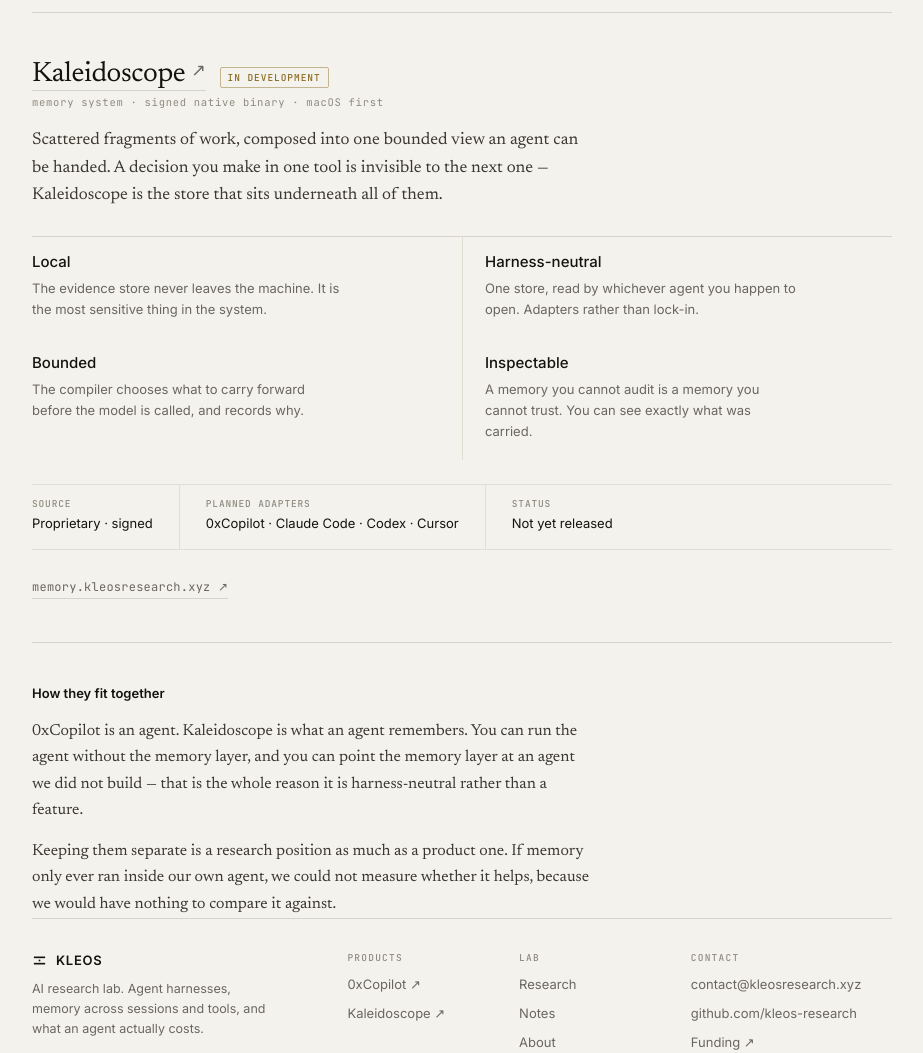
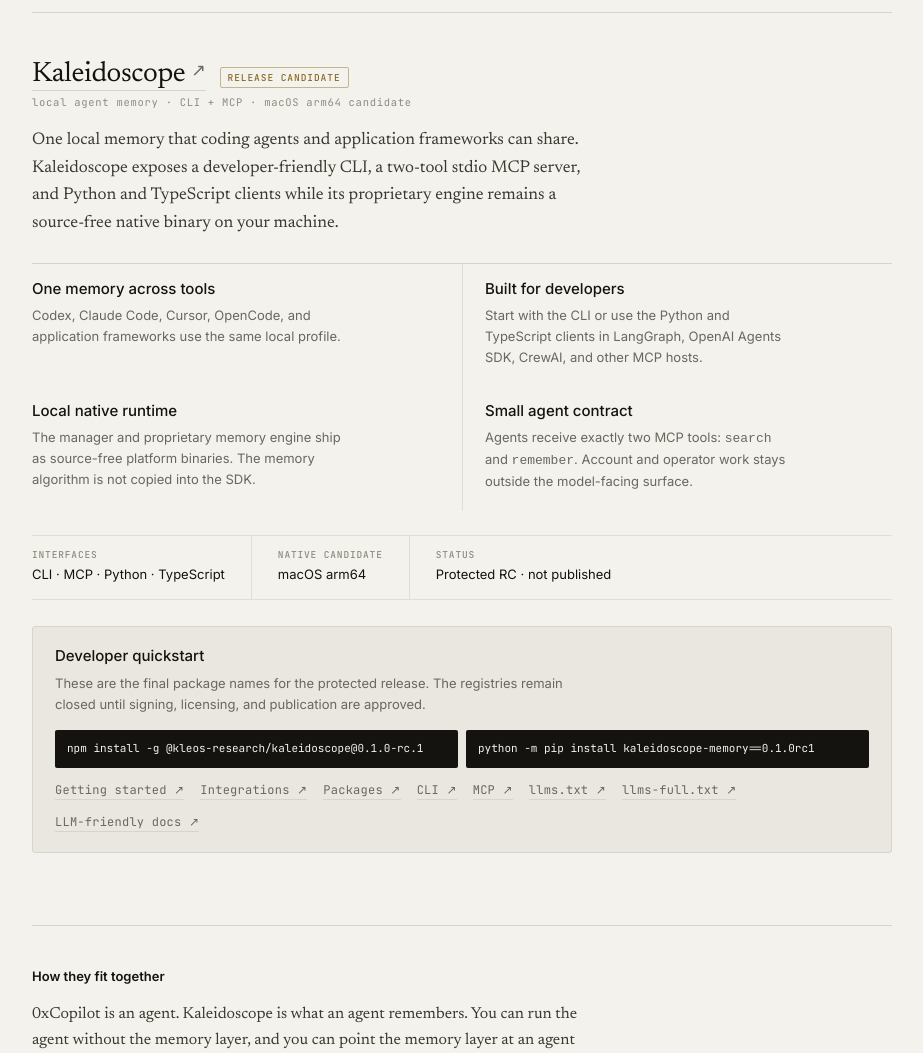
Before and after one commit to kleos-research/kleosresearch.xyz, a plain HTML site: page products/index.html in a window 1280 px wide. Shown: the part 1140-2193 px from the top of the page, without its empty margins (178-1101 px from the left). Drawn offline with Linux system fonts and the light colour scheme.

Commit message:
feat: prepare Kaleidoscope release site

```diff
--- a/products/index.html
+++ b/products/index.html
@@ -5,6 +5,13 @@
 <meta name="viewport" content="width=device-width,initial-scale=1">
 <meta name="virtual-protocol-site-verification" content="92f94892b6d9f37d2e569bdf6ffd46b1" />
 <title>Products — Kleos</title>
+<meta name="description" content="Kleos products: 0xCopilot and Kaleidoscope, local memory for AI agents through CLI, MCP, Python, and TypeScript.">
+<link rel="canonical" href="https://kleosresearch.xyz/products/">
+<link rel="alternate" type="text/plain" href="/llms.txt" title="Kleos Research for language models">
+<meta property="og:type" content="website">
+<meta property="og:title" content="Products — Kleos">
+<meta property="og:description" content="0xCopilot is the agent. Kaleidoscope is the local memory layer agents share.">
+<meta property="og:url" content="https://kleosresearch.xyz/products/">
 <link rel="icon" href="/favicon.svg" type="image/svg+xml">
 <link rel="icon" href="/favicon-32.png" sizes="32x32" type="image/png">
 <link rel="icon" href="/favicon.ico" sizes="16x16 32x32">
@@ -78,6 +85,13 @@
 .go{font:400 12px/1 'JetBrains Mono',monospace;color:var(--muted);letter-spacing:.02em;border-bottom:1px solid var(--rule);padding-bottom:3px}
 .go:hover{color:var(--ink);border-color:var(--ink)}
 
+.quickstart{margin:2px 0 26px;padding:20px 22px;background:var(--raised);border:1px solid var(--rule);border-radius:3px}
+.quickstart h3{margin:0 0 8px;font:500 var(--md)/1.2 Inter,sans-serif}
+.quickstart p{margin:0 0 15px;font-size:var(--sm);line-height:1.6;color:var(--muted);max-width:62ch}
+.commands{display:grid;grid-template-columns:1fr 1fr;gap:8px;margin-bottom:16px}
+.command{display:block;overflow-x:auto;padding:11px 12px;background:var(--ink);color:var(--bg);font:400 11px/1.45 'JetBrains Mono',monospace;white-space:nowrap;border-radius:2px}
+.actions{display:flex;flex-wrap:wrap;gap:16px}
+
 .rel{padding:44px 0 0}
 .rel h2{margin:0 0 18px;font:600 var(--sm)/1 Inter,sans-serif}
 .rel p{margin:0 0 14px;max-width:62ch;font:400 16px/1.66 Newsreader,Georgia,serif;color:var(--body)}
@@ -128,6 +142,7 @@
   .facts{flex-wrap:wrap}
   .fact+.fact{padding-left:0;border-left:none}
   .adapters{grid-template-columns:1fr 1fr}
+  .commands{grid-template-columns:1fr}
   .actions{flex-wrap:wrap;gap:12px}
   .strip .inner{height:auto;padding:10px 0;flex-wrap:wrap;gap:5px 10px}
   .strip .d{flex-basis:100%}
@@ -170,7 +185,7 @@
       </a>
       <a class="pcard" href="https://memory.kleosresearch.xyz">
         <span class="pc-n">Kaleidoscope</span>
-        <span class="pc-d">The memory layer underneath it. In development.</span>
+        <span class="pc-d">Local memory for agents through CLI, MCP, Python, and TypeScript.</span>
         <span class="pc-g">memory.kleosresearch.xyz ↗</span>
       </a>
     </div>
@@ -205,25 +220,42 @@
   <section class="prod">
     <div class="top">
       <h2><a class="pname" href="https://memory.kleosresearch.xyz">Kaleidoscope&nbsp;<span class="arw">↗</span></a></h2>
-      <span class="pill dev">In development</span>
+      <span class="pill dev">Release candidate</span>
     </div>
-    <p class="kind">memory system · signed native binary · macOS first</p>
-    <p class="desc">Scattered fragments of work, composed into one bounded view an agent can be handed. A decision you make in one tool is invisible to the next one — Kaleidoscope is the store that sits underneath all of them.</p>
+    <p class="kind">local agent memory · CLI + MCP · macOS arm64 candidate</p>
+    <p class="desc">One local memory that coding agents and application frameworks can share. Kaleidoscope exposes a developer-friendly CLI, a two-tool stdio MCP server, and Python and TypeScript clients while its proprietary engine remains a source-free native binary on your machine.</p>
 
     <div class="grid">
-      <div class="cell"><h3>Local</h3><p>The evidence store never leaves the machine. It is the most sensitive thing in the system.</p></div>
-      <div class="cell"><h3>Harness-neutral</h3><p>One store, read by whichever agent you happen to open. Adapters rather than lock-in.</p></div>
-      <div class="cell"><h3>Bounded</h3><p>The compiler chooses what to carry forward before the model is called, and records why.</p></div>
-      <div class="cell"><h3>Inspectable</h3><p>A memory you cannot audit is a memory you cannot trust. You can see exactly what was carried.</p></div>
+      <div class="cell"><h3>One memory across tools</h3><p>Codex, Claude Code, Cursor, OpenCode, and application frameworks use the same local profile.</p></div>
+      <div class="cell"><h3>Built for developers</h3><p>Start with the CLI or use the Python and TypeScript clients in LangGraph, OpenAI Agents SDK, CrewAI, and other MCP hosts.</p></div>
+      <div class="cell"><h3>Local native runtime</h3><p>The manager and proprietary memory engine ship as source-free platform binaries. The memory algorithm is not copied into the SDK.</p></div>
+      <div class="cell"><h3>Small agent contract</h3><p>Agents receive exactly two MCP tools: <code>search</code> and <code>remember</code>. Account and operator work stays outside the model-facing surface.</p></div>
     </div>
 
     <div class="facts">
-      <div class="fact"><p class="k">Source</p><p class="v">Proprietary · signed</p></div>
-      <div class="fact"><p class="k">Planned adapters</p><p class="v">0xCopilot · Claude Code · Codex · Cursor</p></div>
-      <div class="fact"><p class="k">Status</p><p class="v">Not yet released</p></div>
+      <div class="fact"><p class="k">Interfaces</p><p class="v">CLI · MCP · Python · TypeScript</p></div>
+      <div class="fact"><p class="k">Native candidate</p><p class="v">macOS arm64</p></div>
+      <div class="fact"><p class="k">Status</p><p class="v">Protected RC · not published</p></div>
     </div>
 
-    <a class="go" href="https://memory.kleosresearch.xyz">memory.kleosresearch.xyz&nbsp;↗</a>
+    <div class="quickstart">
+      <h3>Developer quickstart</h3>
+      <p>These are the final package names for the protected release. The registries remain closed until signing, licensing, and publication are approved.</p>
+      <div class="commands">
+        <code class="command">npm install -g @kleos-research/kaleidoscope@0.1.0-rc.1</code>
+        <code class="command">python -m pip install kaleidoscope-memory==0.1.0rc1</code>
+      </div>
+      <div class="actions">
+        <a class="go" href="https://memory.kleosresearch.xyz/docs/getting-started/">Getting started&nbsp;↗</a>
+        <a class="go" href="https://memory.kleosresearch.xyz/docs/integrations/">Integrations&nbsp;↗</a>
+        <a class="go" href="https://memory.kleosresearch.xyz/docs/packages/">Packages&nbsp;↗</a>
+        <a class="go" href="https://memory.kleosresearch.xyz/docs/cli/">CLI&nbsp;↗</a>
+        <a class="go" href="https://memory.kleosresearch.xyz/docs/mcp/">MCP&nbsp;↗</a>
+        <a class="go" href="https://memory.kleosresearch.xyz/llms.txt">llms.txt&nbsp;↗</a>
+        <a class="go" href="https://memory.kleosresearch.xyz/llms-full.txt">llms-full.txt&nbsp;↗</a>
+        <a class="go" href="https://github.com/kleos-research/kaleidoscope-docs">LLM-friendly docs&nbsp;↗</a>
+      </div>
+    </div>
   </section>
 
   <section class="rel">
```
Also changed, not shown: index.html (+10 -3 lines), llms-full.txt (added), llms.txt (added).
